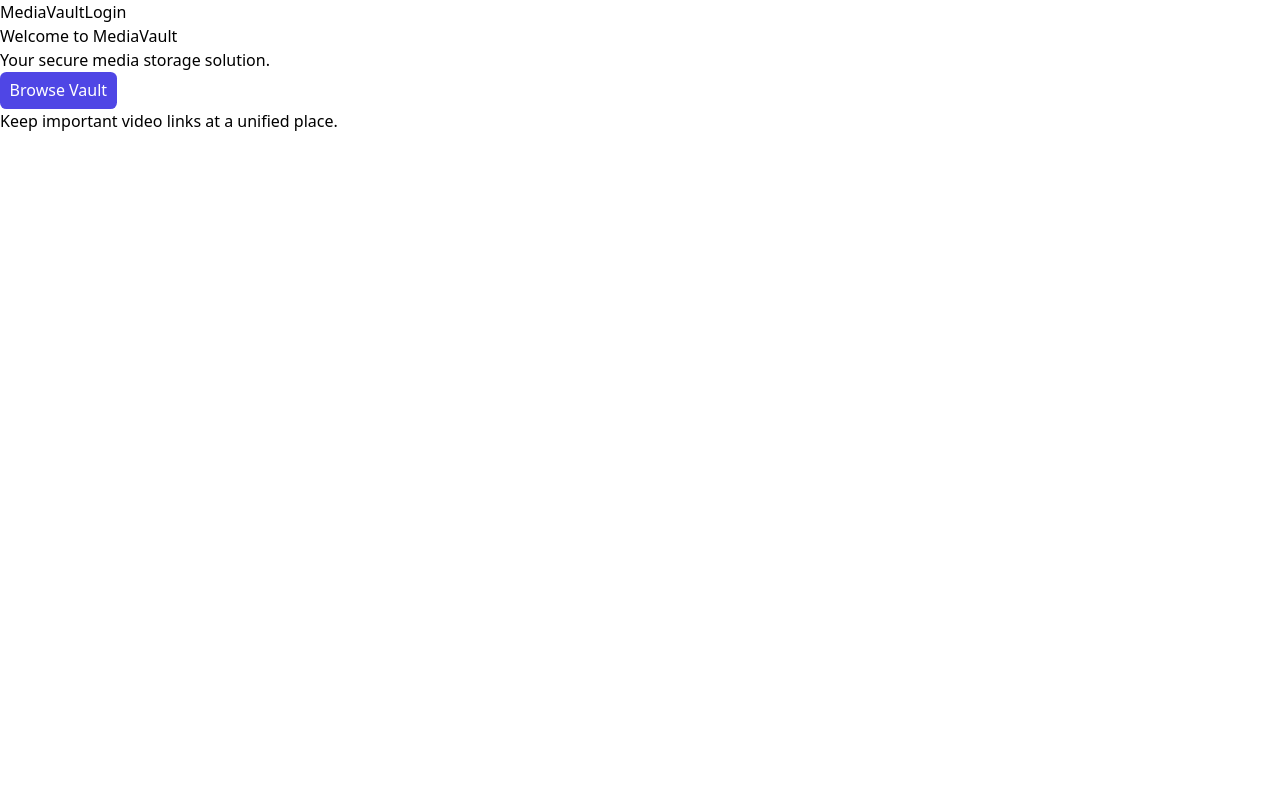
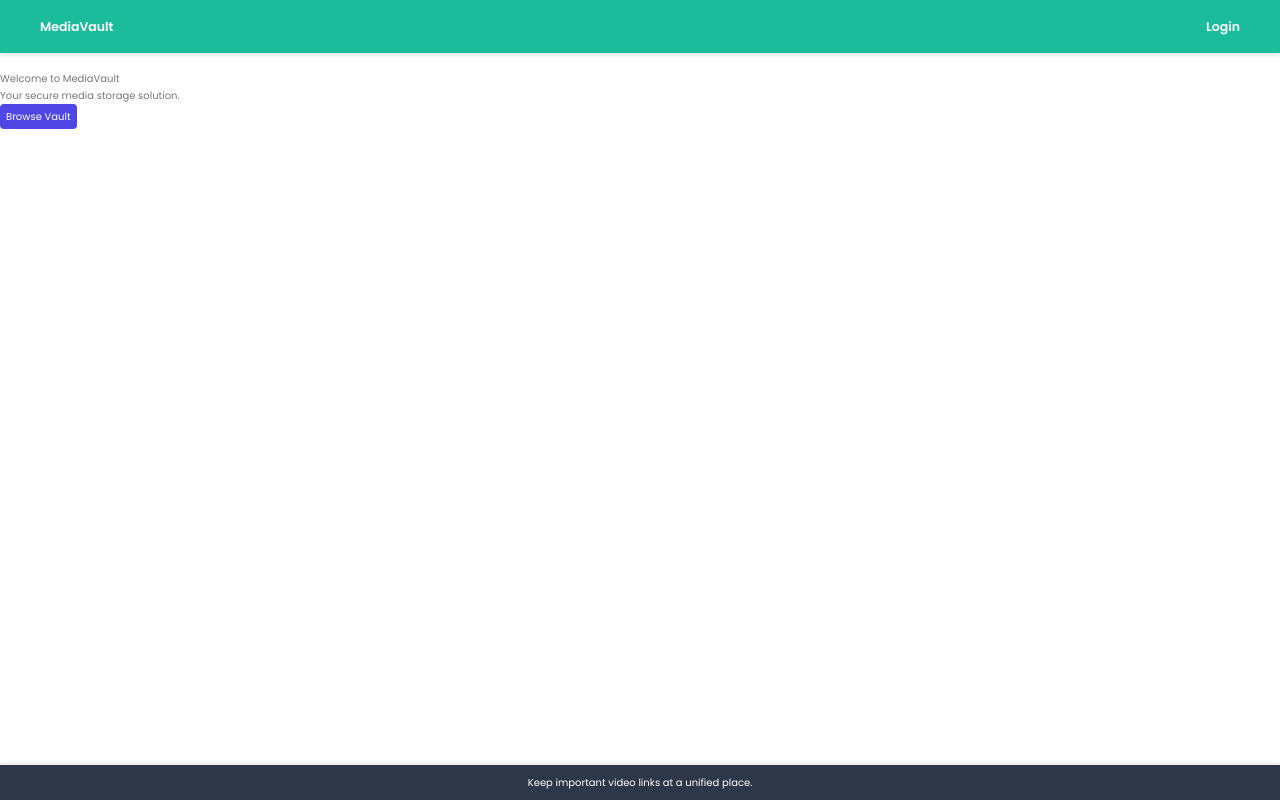
Before and after one commit to sharma-dikshant/MediaVault, a React (Vite) app: page /home in a window 1280 px wide. Built offline with nearby package versions, Linux system fonts and the light colour scheme.

Commit message:
refactoring design

```diff
--- a/src/index.css
+++ b/src/index.css
@@ -1,3 +1,26 @@
+@import url('https://fonts.googleapis.com/css2?family=Poppins:ital,wght@0,100;0,200;0,300;0,400;0,500;0,600;0,700;0,800;0,900;1,200;1,300;1,400;1,500;1,600;1,700;1,800;1,900&family=Ubuntu:ital,wght@0,300;0,400;0,500;0,700;1,300;1,400;1,500;1,700&family=Work+Sans:wght@395&display=swap');
 @tailwind base;
 @tailwind components;
 @tailwind utilities;
+
+*,
+*::after,
+*::before {
+    margin: 0;
+    padding: 0;
+    box-sizing: inherit;
+}
+
+/* setting up root font size  */
+html {
+    /* font-size: 10px; */
+    font-size: 62.5%;
+}
+
+body {
+    font-family: "Poppins", sans-serif;
+    font-weight: 400;
+    line-height: 1.7;
+    color: #777;
+    box-sizing: border-box;
+}
--- a/src/ui/AppLayout.jsx
+++ b/src/ui/AppLayout.jsx
@@ -1,16 +1,21 @@
 import { Outlet } from "react-router";
+import styles from "./AppLayout.module.css";
 import Footer from "./Footer";
 import Header from "./Header";
 
 function AppLayout() {
   return (
-    <>
-      <Header />
-      <main>
+    <div className={styles["app-container"]}>
+      <header className={styles["header"]}>
+        <Header />
+      </header>
+      <main className={styles["main"]}>
         <Outlet />
       </main>
-      <Footer />
-    </>
+      <footer className={styles["footer"]}>
+        <Footer />
+      </footer>
+    </div>
   );
 }
 
--- /dev/null
+++ b/src/ui/AppLayout.module.css
@@ -0,0 +1,57 @@
+/* General layout styling */
+.app-container {
+    display: flex;
+    flex-direction: column;
+    min-height: 100vh;
+}
+
+/* Header styling */
+.header {
+    background-color: #1abc9c;
+    color: white;
+    padding: 1rem;
+    text-align: center;
+    font-size: 1.5rem;
+    font-weight: 600;
+    position: fixed;
+    top: 0;
+    left: 0;
+    width: 100%;
+    z-index: 100;
+    box-shadow: 0 2px 4px rgba(0, 0, 0, 0.1);
+}
+
+/* Main content styling */
+.main {
+    flex: 1;
+    margin-top: 70px;
+    /* To prevent overlap with the fixed header */
+    min-height: calc(100vh - 140px);
+    /* Header + Footer height adjustment */
+}
+
+/* Footer styling */
+.footer {
+    color: white;
+    text-align: center;
+    font-size: 1rem;
+    bottom: 0;
+    left: 0;
+    width: 100%;
+    box-shadow: 0 -2px 4px rgba(0, 0, 0, 0.1);
+}
+
+/* Responsive design */
+@media (max-width: 768px) {
+    .main {
+        padding: 1rem;
+    }
+
+    .header {
+        font-size: 1rem;
+    }
+
+    .footer {
+        font-size: 0.875rem;
+    }
+}
--- a/src/ui/Footer.jsx
+++ b/src/ui/Footer.jsx
@@ -1,8 +1,12 @@
+import styles from "./Footer.module.css";
+
 function Footer() {
   return (
-    <footer className="bg-gray-800 text-white py-4">
-      <div className="container mx-auto text-center">
-        <p>Keep important video links at a unified place.</p>
+    <footer className={styles.footer}>
+      <div className={styles["footer-container"]}>
+        <p className={styles["footer-text"]}>
+          Keep important video links at a unified place.
+        </p>
       </div>
     </footer>
   );
--- /dev/null
+++ b/src/ui/Footer.module.css
@@ -0,0 +1,38 @@
+/* General footer styling */
+.footer {
+    background-color: #2d3748;
+    /* Dark gray */
+    color: white;
+    padding: 1rem 0;
+    /* Vertical padding */
+    text-align: center;
+}
+
+/* Container for content */
+.footer-container {
+    max-width: 800px;
+    /* Limit max width for larger screens */
+    margin: 0 auto;
+    /* Center the container */
+}
+
+/* Footer text styling */
+.footer-text {
+    font-size: 1rem;
+    /* Font size */
+    line-height: 1.5;
+    /* Line height for readability */
+}
+
+/* Responsive adjustments */
+@media (max-width: 768px) {
+    .footer {
+        padding: 1rem 0;
+        /* Adjust padding for smaller screens */
+    }
+
+    .footer-text {
+        font-size: 0.875rem;
+        /* Smaller font size on mobile */
+    }
+}
--- a/src/ui/Header.jsx
+++ b/src/ui/Header.jsx
@@ -1,11 +1,16 @@
 import { Link } from "react-router-dom";
+import styles from "./Header.module.css";
 
 function Header() {
   return (
-    <div className="bg-blue-500 text-white p-4 text-center md:text-left flex justify-between">
-      <Link to="/home">MediaVault</Link>
-      <Link>Login</Link>
-    </div>
+    <header className={styles.header}>
+      <Link to="/home" className={styles["header-link"]}>
+        MediaVault
+      </Link>
+      <Link to="/login" className={styles["header-link"]}>
+        Login
+      </Link>
+    </header>
   );
 }
 
--- /dev/null
+++ b/src/ui/Header.module.css
@@ -0,0 +1,33 @@
+/* General header styling */
+.header {
+    background-color: #1abc9c;
+    color: white;
+    padding: 0.1rem 2rem;
+    display: flex;
+    justify-content: space-between;
+    align-items: center;
+    text-align: center;
+}
+
+/* Links styling */
+.header-link {
+    color: white;
+    text-decoration: none;
+    font-size: 1.25rem;
+    font-weight: 600;
+    padding: 0.5rem 1rem;
+    transition: color 0.3s ease;
+}
+
+.header-link:hover {
+    color: #f3f4f6;
+}
+
+/* Responsive adjustments */
+@media (max-width: 768px) {
+    .header {}
+
+    .header-link {
+        padding: 0.75rem 0;
+    }
+}
```
